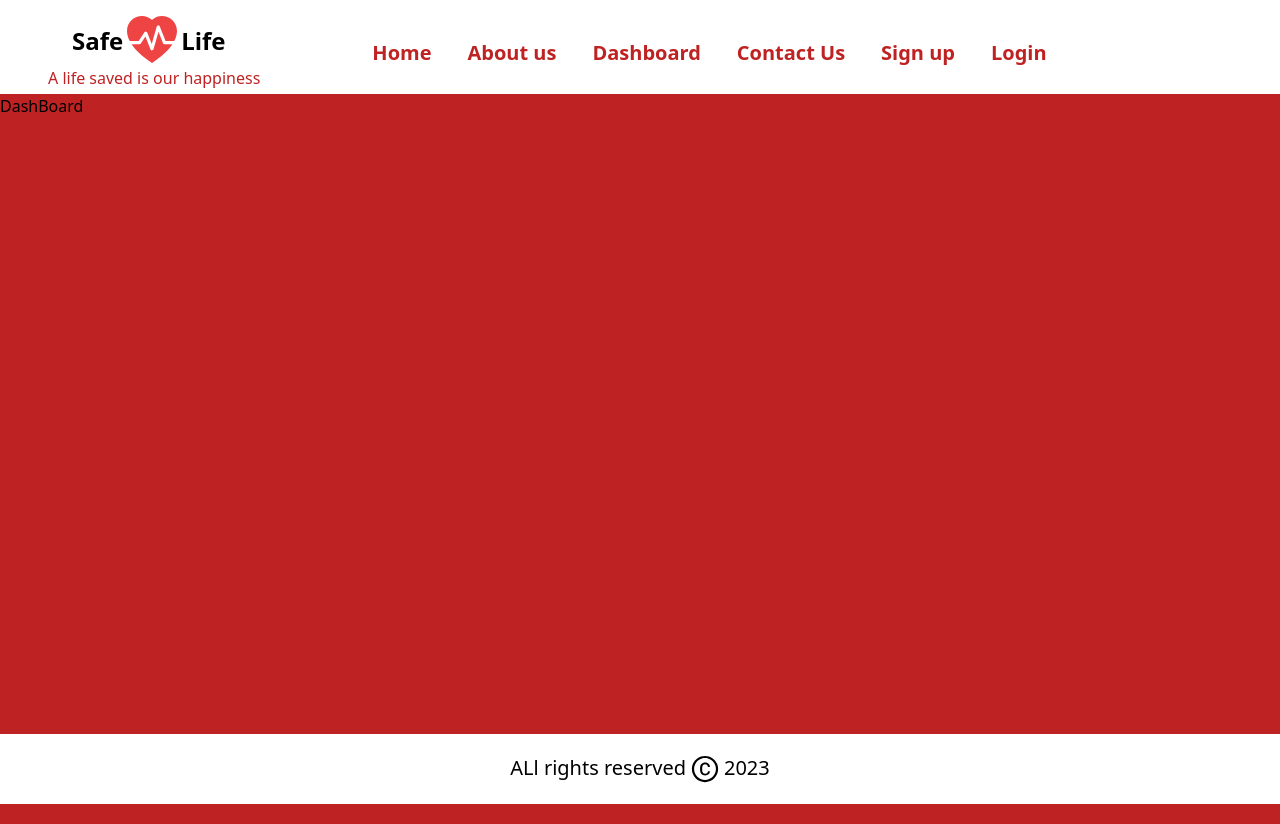
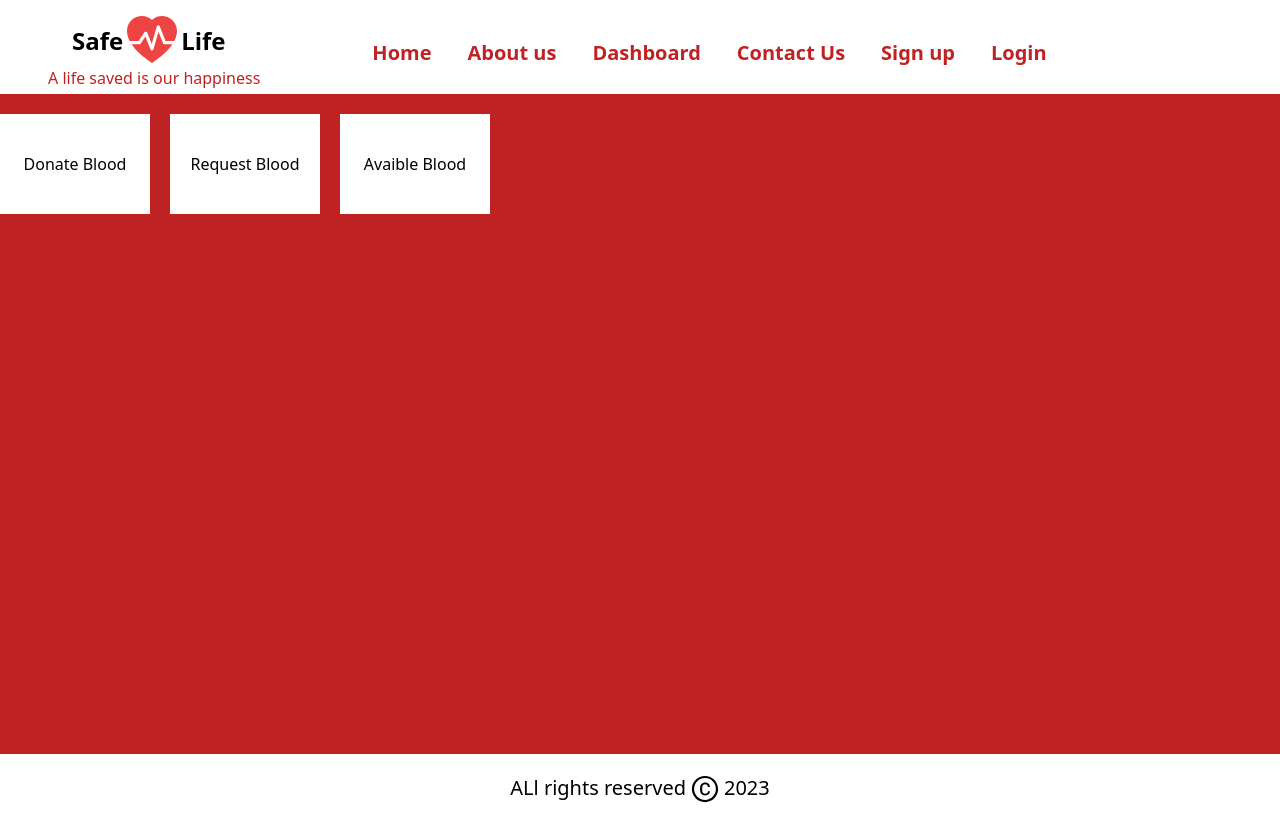
Before and after one commit to DANNJUGUNA/blood-donation, a React (Create React App) app in the folder client/: page /dashboard in a window 1280 px wide. Built offline with nearby package versions, Linux system fonts and the light colour scheme.

Commit message:
added dashboard components

```diff
--- a/client/src/pages/dashboard/DashBoard.jsx
+++ b/client/src/pages/dashboard/DashBoard.jsx
@@ -2,7 +2,17 @@ import React from 'react'
 
 const DashBoard = () => {
   return (
-    <div>DashBoard</div>
+    <div className='flex flex-row mt-5 gap-5'>
+      <div className=' bg-white h-[100px] w-[150px] flex items-center justify-center'>
+        <p>Donate Blood</p>
+      </div>
+      <div className=' bg-white h-[100px] w-[150px] flex items-center justify-center'>
+        <p>Request Blood</p>
+      </div>
+      <div className=' bg-white h-[100px] w-[150px] flex items-center justify-center'>
+        <p>Avaible Blood</p>
+      </div>
+    </div>
   )
 }
 
```
